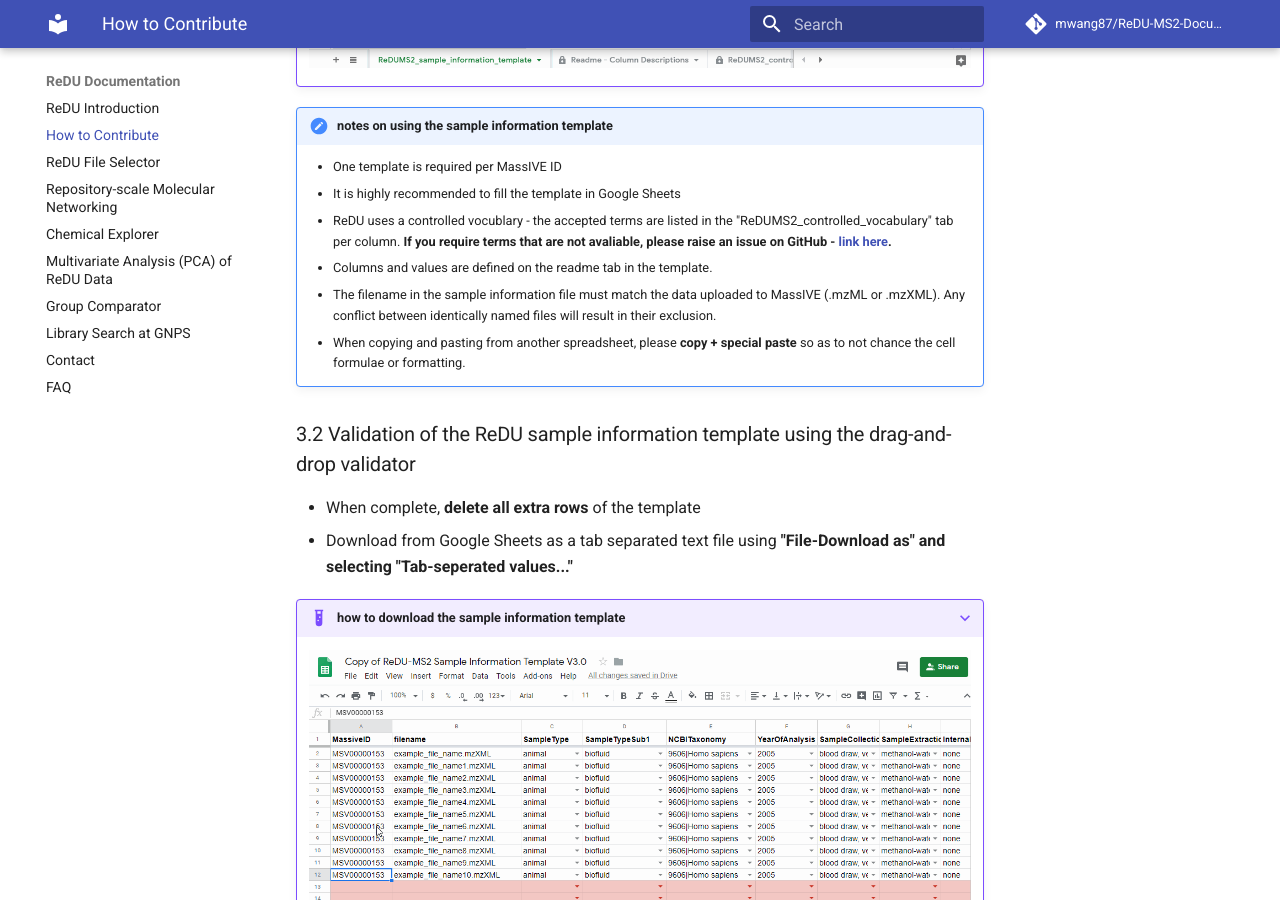
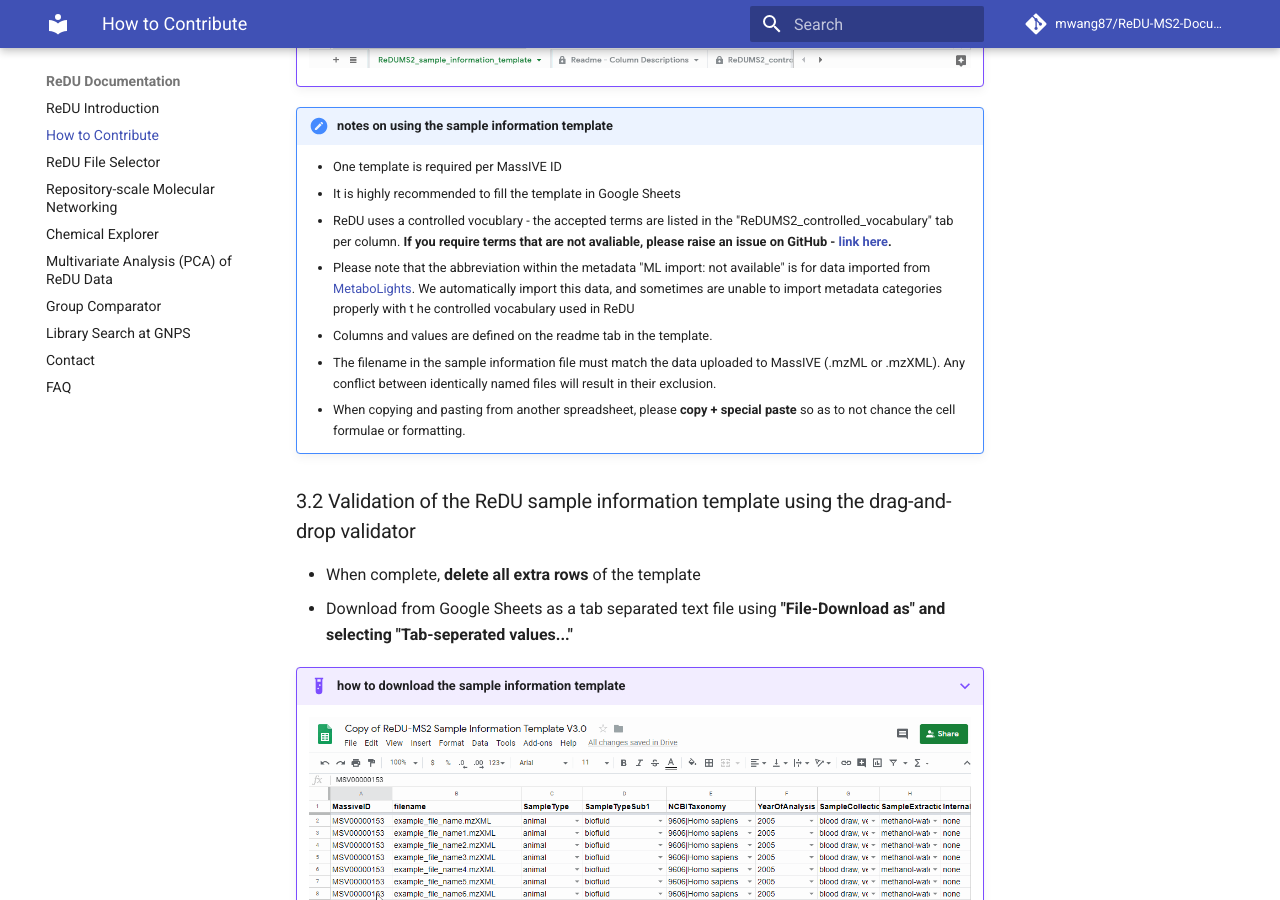
Before and after one commit to mwang87/ReDU-MS2-Documentation, an MkDocs documentation site: the page built from docs/HowtoContribute.md, in a window 1280 px wide and 900 px high, scrolled down 2671 px. Built offline with MkDocs 1.6.1 and Material for MkDocs 9.7.7, drawn with Linux system fonts in a browser that asks for light colours; emoji names are drawn with the system emoji font; comment, search, counter and statistics services are not loaded.

Commit message:
updating documenation to clarify ML abbreviation

```diff
--- a/docs/HowtoContribute.md
+++ b/docs/HowtoContribute.md
@@ -58,6 +58,7 @@
 	- One template is required per MassIVE ID
 	- It is highly recommended to fill the template in Google Sheets
 	- ReDU uses a controlled vocublary - the accepted terms are listed in the "ReDUMS2_controlled_vocabulary" tab per column. **If you require terms that are not avaliable, please raise an issue on GitHub - [link here](https://github.com/mwang87/ReDU-MS2-GNPS).**
+	- Please note that the abbreviation within the metadata "ML import: not available" is for data imported from [MetaboLights](https://www.ebi.ac.uk/metabolights/). We automatically import this data, and sometimes are unable to import metadata categories properly with t    he controlled vocabulary used in ReDU
 	- Columns and values are defined on the readme tab in the template.
 	- The filename in the sample information file must match the data uploaded to MassIVE (.mzML or .mzXML). Any conflict between identically named files will result in their exclusion.
 	- When copying and pasting from another spreadsheet, please **copy + special paste** so as to not chance the cell formulae or formatting.
```
